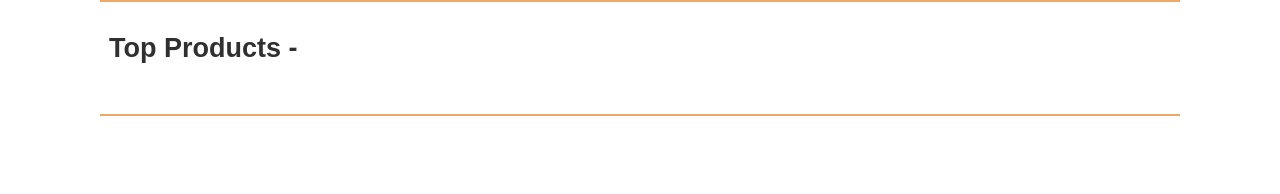
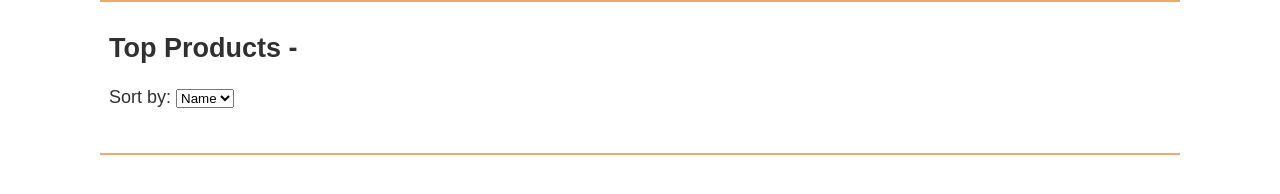
Before and after one commit to jwatkinsm/WDD330-Sleepoutside, a website: page src/product-list/index.html in a window 1280 px wide. Drawn offline with Linux system fonts and the light colour scheme.

Commit message:
html for search and sort

```diff
--- a/src/product-list/index.html
+++ b/src/product-list/index.html
@@ -12,6 +12,13 @@
     <main class="divider">
       <section class="products">
         <h2>Top Products - <span id="category-title"></span></h2>
+        <div>
+          <label for="sort">Sort by:</label>
+          <select id="sort" name="sort">
+            <option value="name">Name</option>
+            <option value="price">Price</option>
+          </select>
+        </div>
         <ul class="product-list"></ul>
       </section>
     </main>
```
Also changed, not shown: src/public/partials/header.html (+3 -3 lines).
